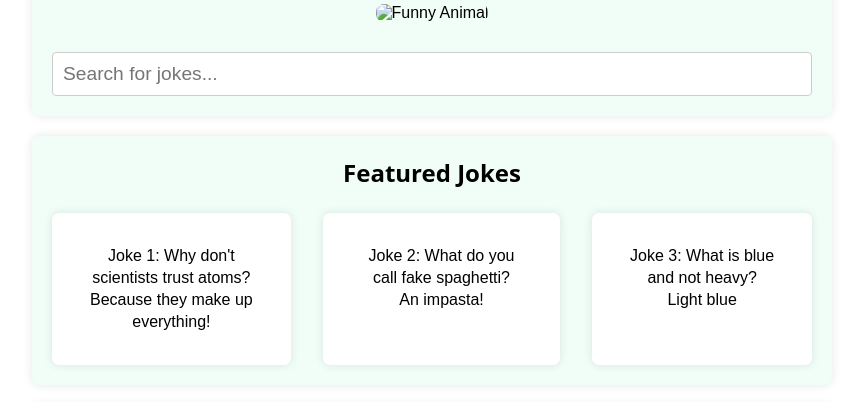
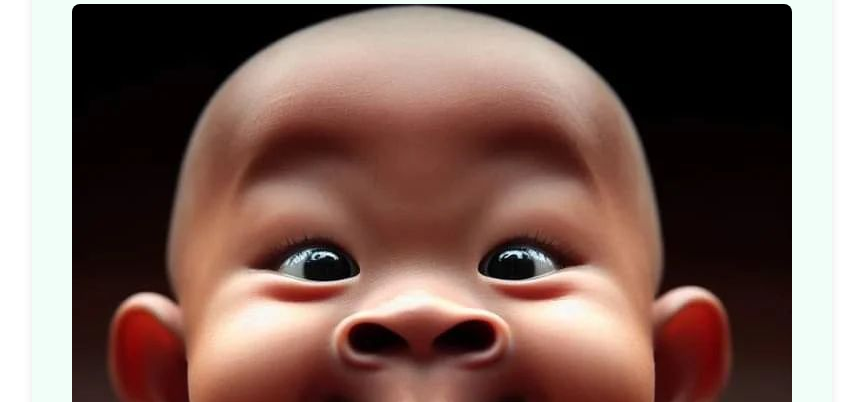
Before and after one commit to vi58-coder/funny, a plain HTML site: page index.html in a window 1280 px wide. Shown: the part 111-513 px from the top of the page, without its empty margins (208-1071 px from the left). Drawn offline with Linux system fonts and the light colour scheme; the site is published under a folder, as on GitHub Pages, so addresses that start at the root find nothing; a web font is replaced by a local one.

Commit message:
initial commit

```diff
--- a/index.html
+++ b/index.html
@@ -14,7 +14,7 @@
     <header>
         <div class="header-container">
             <h1>Funny Jokes</h1>
-            <img src="/images/fun (1).jpeg" alt="Funny Animal" class="banner-image">
+            <img src="images/fun (1).jpeg" alt="Funny Animal" class="banner-image">
             <input type="text" class="search-bar" placeholder="Search for jokes...">
         </div>
     </header>
```
